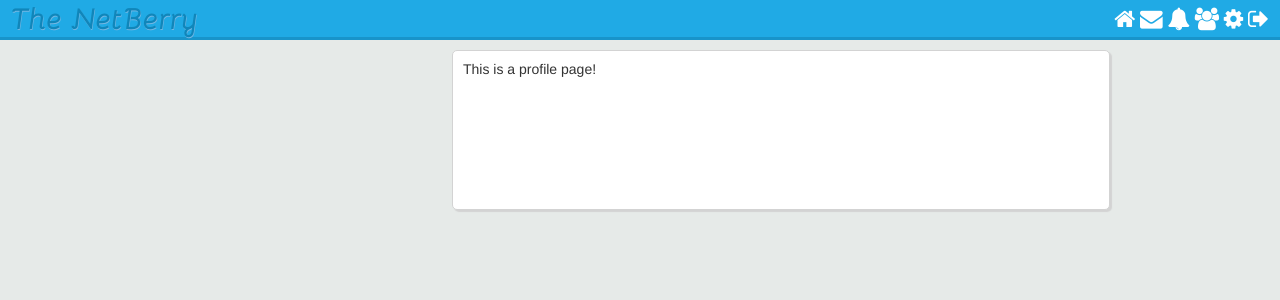
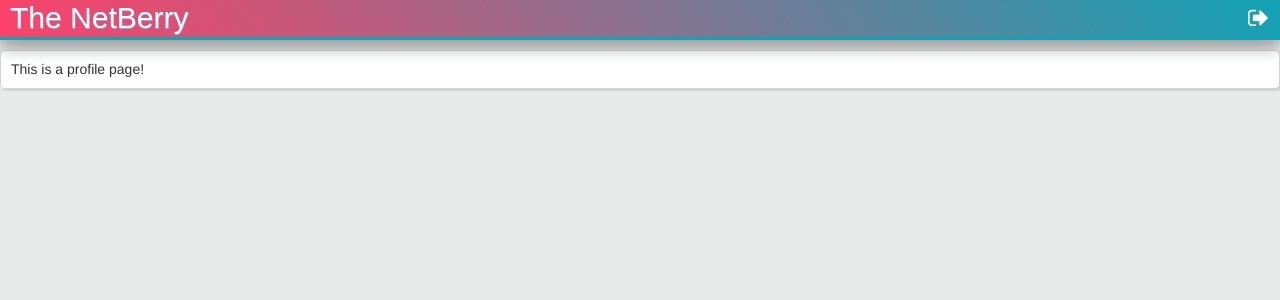
Before and after one commit to DimitriLaw1/netberrysite, a PHP site: a page that uses includes/header.php in a window 1280 px wide. Shown: the top 300 px of the page. Run offline with PHP 8.4, Linux system fonts and the light colour scheme; the visitor is signed in with stand-in values (Sample User, id 1); data that the repository does not hold is empty; some libraries are stand-ins or nearby versions.

Commit message:
the design for the index page

```diff
--- a/assets/css/style.css
+++ b/assets/css/style.css
@@ -14,10 +14,11 @@ body {
 
 .top_bar {
 	width: 100%;
-	min-width: 1050px;
+
 	height: 40px;
-	background-color: #20aae5;
-	border-bottom: 0.25em solid #1894ca;
+	background: linear-gradient(50deg, #ff4169 0, #12a3b5 100%);
+	box-shadow: 0 8px 16px 0 rgba(0,0,0,0.2), 0 6px 20px 0 rgba(0,0,0,0.19);
+	border-bottom: 0.25em solid #12a3b5;
 	margin: 0 0 10px 0;
 	display: inline-flex;
 	position: fixed;
@@ -25,13 +26,13 @@ body {
 }
 
 .logo a{
-	font-family: 'Bellota-BoldItalic', sans-serif;
+	font-family:  sans-serif;
 	margin-left: 10px;
 	font-size: 30;
 	position: relative;
 	top: 9px;
 	text-shadow: #73B6E2 0.5px 0.5px 0px;
-	color: #1086BA;
+	color: #fff;
 }
 
 a:hover {
@@ -61,9 +62,9 @@ nav a:hover {
 	margin: 0 auto;
 	top: 50px;
 	position: relative;
-	padding: 0 10px;
-	width: 75%;
-	min-width: 950px;
+
+	width: 100%;
+
 }
 
 .column {
@@ -76,8 +77,7 @@ nav a:hover {
 }
 
 .user_details {
-	width: 250px;
-	float: left;
+	width: 100%;
 	margin-bottom: 20px;
 }
 
@@ -88,16 +88,22 @@ nav a:hover {
 }
 
 .user_details_left_right {
-	width: 120px;
+
 	display: inline-table;
 	position: absolute;
 }
+.container-fluid2 {
+    padding-right: 15px;
+    padding-left: 15px;
+    margin-right: auto;
+    margin-left: auto;
+}
 
 .main_column {
-	float:right;
-	width: 70%;
+
+	width: 100%;
 	z-index: -1;
-	min-height: 160px;
+
 }
 
 .post_form {
@@ -105,13 +111,14 @@ nav a:hover {
 }
 
 .post_form textarea {
-	width: 81%;
+	width: 100%;
 	height: 60px;
 	border-radius: 3px;
 	margin-right: 5px;
 	border: 1px solid #D3D3D3;
 	font-size: 12px;
 	padding: 5px;
+	margin-bottom: 20px;
 }
 
 textarea:focus {
@@ -119,15 +126,15 @@ textarea:focus {
 }
 
 .post_form input[type="submit"] {
-	width: 11%;
-	height: 60px;
+
+	height: 40px;
 	border: none;
 	border-radius: 3px;
 	background-color: #3498db;
-	font-family: 'Bellota-BoldItalic', sans-serif;
-	color: #1E75CA;
+	font-family: sans-serif;
+	color: #fff;
 	text-shadow: #73B6E2 0.5px 0.5px 0px;
-	font-size: 90%;
+	font-size: 15px;
 	position: absolute;
 	outline: 0;
 	margin: 0;
--- a/includes/header.php
+++ b/includes/header.php
@@ -15,6 +15,9 @@ else {
 
 <html>
 <head>
+<meta charset="UTF-8">
+    <meta http-equiv="X-UA-Compatible" content="IE=edge">
+    <meta name="viewport" content="width=device-width, initial-scale=1.0">
 	<title>The NetBerry</title>
 
 	<!-- Javascript -->
@@ -36,24 +39,7 @@ else {
 		</div>
 
 		<nav>
-			<a href="<?php echo $userLoggedIn; ?>">
-				<?php echo $user['first_name']; ?>
-			</a>
-			<a href="index.php">
-				<i class="fa fa-home fa-lg"></i>
-			</a>
-			<a href="#">
-				<i class="fa fa-envelope fa-lg"></i>
-			</a>
-			<a href="#">
-				<i class="fa fa-bell fa-lg"></i>
-			</a>
-			<a href="#">
-				<i class="fa fa-users fa-lg"></i>
-			</a>
-			<a href="#">
-				<i class="fa fa-cog fa-lg"></i>
-			</a>
+
 			<a href="includes/handlers/logout.php">
 				<i class="fa fa-sign-out fa-lg"></i>
 			</a>
```
Also changed, not shown: index.php (+15 -10 lines).
